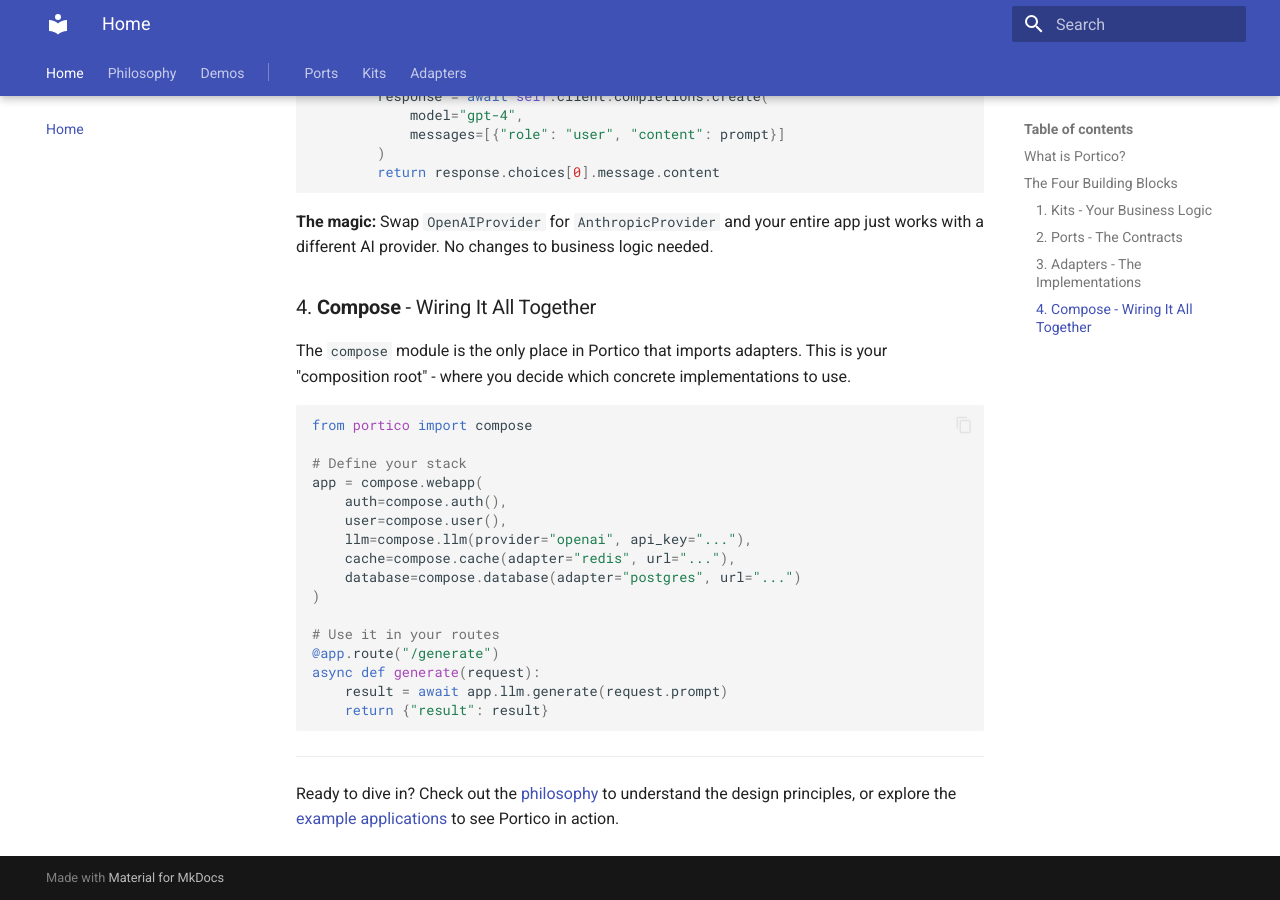
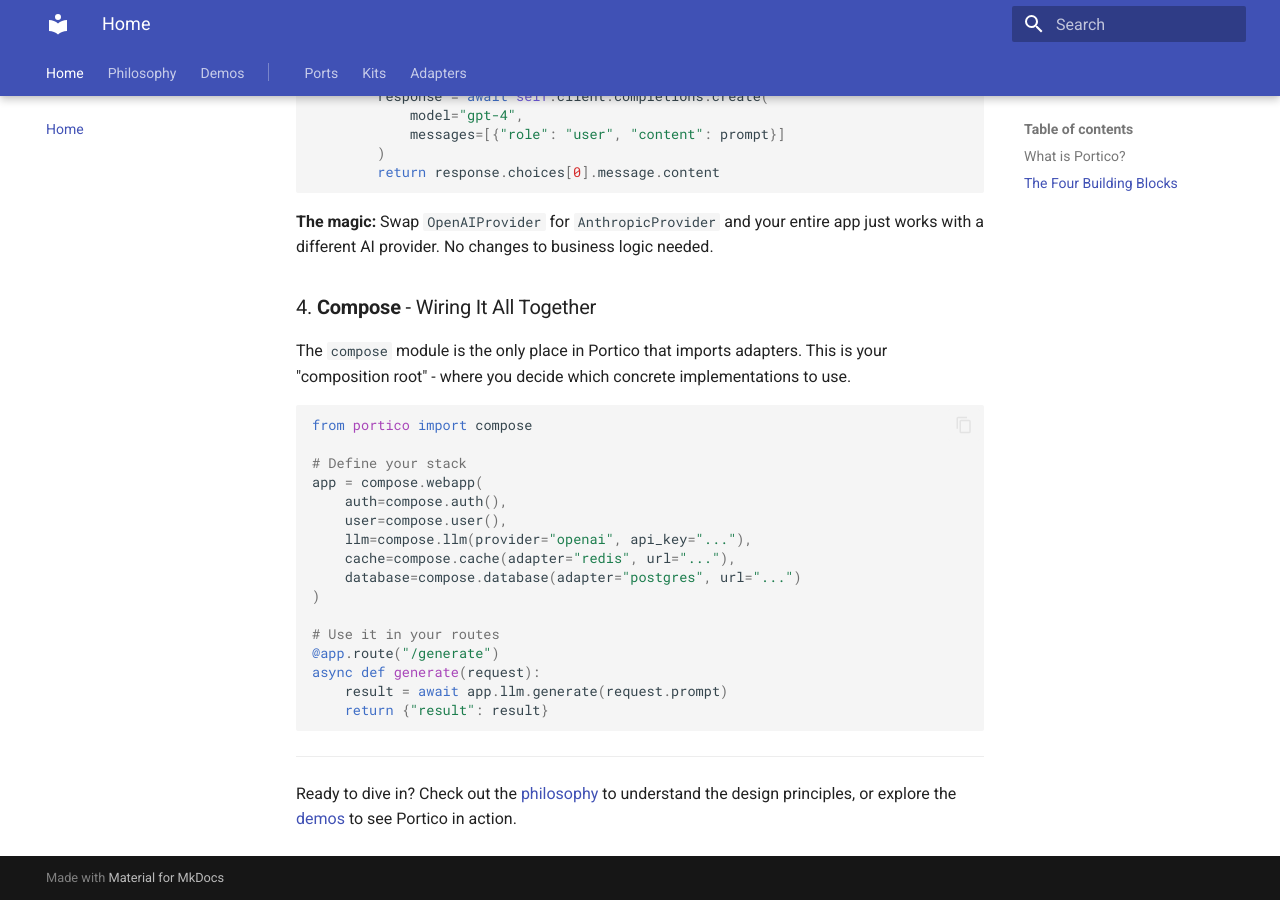
Before and after one commit to PorticoFoundry/portico-docs, an MkDocs documentation site: the page built from docs/index.md, in a window 1280 px wide and 900 px high, scrolled down 2384 px. Built offline with MkDocs 1.6.1 and Material for MkDocs 9.7.7, drawn with Linux system fonts in a browser that asks for light colours.

Commit message:
docs: improve navigation links and limit ToC depth
- Update example application links to point to internal Demos page
- Make "Ports" heading a clickable link to ports overview
- Limit table of contents depth to 2 levels for cleaner navigation
- Remove broken GitHub repository links

🤖 Generated with [Claude Code](https://claude.com/claude-code)

Co-Authored-By: Claude <noreply@anthropic.com>

````diff
--- a/docs/index.md
+++ b/docs/index.md
@@ -38,7 +38,7 @@ class LLMKit:
         return await self.provider.complete(prompt)
 ```
 
-### 2. **Ports** - The Contracts
+### 2. **[Ports](ports/index.md)** - The Contracts
 
 Ports are interfaces (using Python's `ABC` or `Protocol`) that define *what* your application needs, without saying *how* it should work.
 
@@ -103,4 +103,4 @@ async def generate(request):
 
 ---
 
-Ready to dive in? Check out the [philosophy](philosophy.md) to understand the design principles, or explore the [example applications](https://github.com/yourusername/portico-examples) to see Portico in action.
+Ready to dive in? Check out the [philosophy](philosophy.md) to understand the design principles, or explore the [demos](demos.md) to see Portico in action.
--- a/mkdocs.yml
+++ b/mkdocs.yml
@@ -63,6 +63,10 @@ plugins:
             show_inheritance_diagram: false
 
 markdown_extensions:
+  # Table of contents
+  - toc:
+      toc_depth: 2
+
   # Admonitions (notes, warnings, etc.)
   - admonition
   - pymdownx.details
````
Also changed, not shown: docs/philosophy.md (+1 -1 lines).
